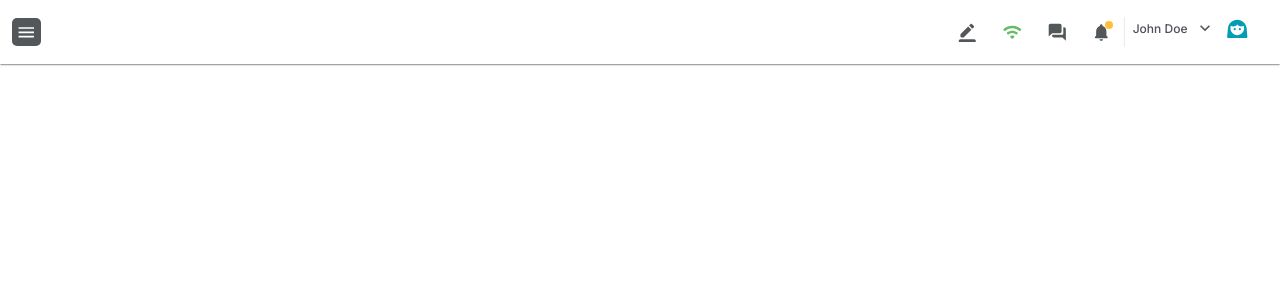
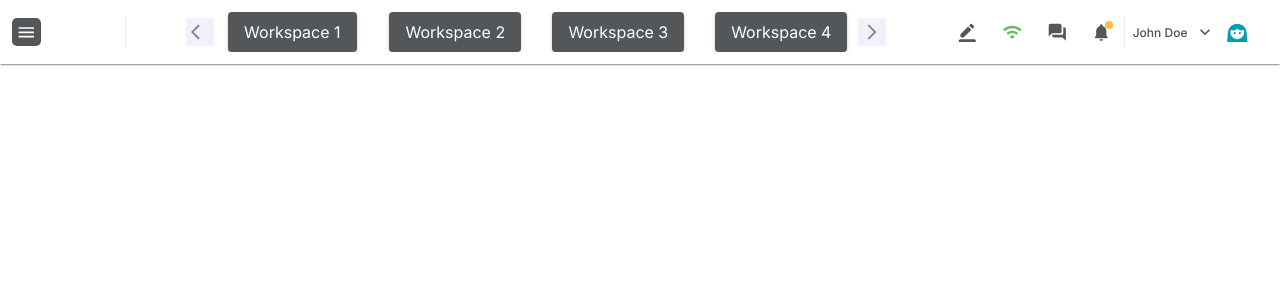
Before and after one commit to zihad0292/figma-to-react, a React (Create React App) app: page / in a window 1280 px wide. Shown: the top 300 px of the page. Built offline with nearby package versions, Linux system fonts and the light colour scheme.

Commit message:
Use React Slick Slider to create the header workspace slideshow

```diff
--- a/package.json
+++ b/package.json
@@ -13,6 +13,8 @@
     "react": "^18.0.0",
     "react-dom": "^18.0.0",
     "react-scripts": "^5.0.1",
+    "react-slick": "^0.29.0",
+    "slick-carousel": "^1.8.1",
     "web-vitals": "^0.2.4"
   },
   "scripts": {
@@ -40,8 +42,8 @@
     ]
   },
   "devDependencies": {
+    "@babel/plugin-proposal-private-property-in-object": "^7.21.0",
     "autoprefixer": "^10.4.14",
-    "@babel/plugin-proposal-private-property-in-object": "^7.21.0",
     "postcss": "^8.4.24"
   }
 }
--- a/public/index.html
+++ b/public/index.html
@@ -21,6 +21,18 @@
     <link
       href="https://fonts.googleapis.com/css2?family=Inter:wght@300;400;500;600;700&display=swap"
       rel="stylesheet"
+    />
+    <!-- React Slic Slider Styles -->
+    <link
+      rel="stylesheet"
+      type="text/css"
+      charset="UTF-8"
+      href="https://cdnjs.cloudflare.com/ajax/libs/slick-carousel/1.6.0/slick.min.css"
+    />
+    <link
+      rel="stylesheet"
+      type="text/css"
+      href="https://cdnjs.cloudflare.com/ajax/libs/slick-carousel/1.6.0/slick-theme.min.css"
     />
     <!--
       Notice the use of %PUBLIC_URL% in the tags above.
--- a/src/components/Header/Header.js
+++ b/src/components/Header/Header.js
@@ -20,6 +20,7 @@ import KeyboardArrowDownIcon from "@mui/icons-material/KeyboardArrowDown";
 
 // Sub components
 import ProfileMenu from "./ProfileMenu";
+import WorkSpaceSlider from "./WorkSpaceSlider";
 
 const CustomAppBar = styled(AppBar)({});
 
@@ -50,13 +51,30 @@ function Header({ handleDrawerOpen }) {
 
   return (
     <CustomAppBar position="static" color="white" elevation={1}>
-      <Toolbar>
+      <Toolbar sx={{ justifyContent: "space-between" }}>
         <HamburgerIcon edge="start" onClick={handleDrawerOpen}>
           <MenuIcon color="iconWhite" />
         </HamburgerIcon>
-        <Box sx={{ flexGrow: 1 }} />
+        <Divider
+          orientation="vertical"
+          flexItem
+          light
+          sx={{
+            height: "30px",
+            alignSelf: "center",
+            display: { xs: "none", sm: "none", md: "none", lg: "flex" },
+          }}
+        />
+        <Box
+          sx={{
+            display: { xs: "none", sm: "none", md: "none", lg: "flex" },
+          }}
+        >
+          <WorkSpaceSlider />
+        </Box>
+        {/* Header right icons */}
+        <Box sx={{ display: "flex" }}>
           <Box sx={{ display: { xs: "none", md: "flex" } }}>
-          {/* Header right icons */}
             <IconButton size="large">
               <BorderColorRoundedIcon />
             </IconButton>
@@ -85,8 +103,8 @@ function Header({ handleDrawerOpen }) {
                 alignSelf: "center",
               }}
             />
+          </Box>
           {/* User menu */}
-          <Box sx={{ flexGrow: 0 }}>
           <Box
             sx={{ display: "flex", alignItems: "center" }}
             id="composition-button"
@@ -116,7 +134,6 @@ function Header({ handleDrawerOpen }) {
             >
               <Face3Icon />
             </IconButton>
-            </Box>
             {/* Menu items */}
             <ProfileMenu
               open={open}
--- /dev/null
+++ b/src/components/Header/WorkSpaceSlider.js
@@ -0,0 +1,122 @@
+import React from "react";
+import Slider from "react-slick";
+
+// MUI components
+import Box from "@mui/material/Box";
+import Button from "@mui/material/Button";
+import useMediaQuery from "@mui/material/useMediaQuery";
+
+// icons
+import ArrowBackIosIcon from "@mui/icons-material/ArrowBackIos";
+import ArrowForwardIosIcon from "@mui/icons-material/ArrowForwardIos";
+
+const buttonItems = [
+  { text: "Workspace 1", link: "/" },
+  { text: "Workspace 2", link: "/" },
+  { text: "Workspace 3", link: "/" },
+  { text: "Workspace 4", link: "/" },
+  { text: "Workspace 5", link: "/" },
+  { text: "Workspace 6", link: "/" },
+  { text: "Workspace 7", link: "/" },
+  { text: "Workspace 8", link: "/" },
+  { text: "Workspace 9", link: "/" },
+  { text: "Workspace 10", link: "/" },
+  { text: "Workspace 11", link: "/" },
+];
+
+const arrowStyles = {
+  background: "#F1F1F9",
+  fontSize: "28px",
+  padding: "5px",
+  color: "#808495",
+};
+
+function NextArrow(props) {
+  const { className, style, onClick } = props;
+  return (
+    <ArrowForwardIosIcon
+      className={className}
+      style={{
+        ...style,
+        ...arrowStyles,
+      }}
+      onClick={onClick}
+    />
+  );
+}
+
+function PrevArrow(props) {
+  const { className, style, onClick } = props;
+  return (
+    <ArrowBackIosIcon
+      className={className}
+      style={{
+        ...style,
+        ...arrowStyles,
+      }}
+      onClick={onClick}
+    />
+  );
+}
+
+function WorkSpaceSlider() {
+  const isMinWidth1600 = useMediaQuery("(min-width:1600px)");
+  const isMinWidth1920 = useMediaQuery("(min-width:1920px)");
+
+  const settings = {
+    dots: false,
+    infinite: false,
+    speed: 500,
+    slidesToShow: 7,
+    slidesToScroll: 1,
+    nextArrow: <NextArrow />,
+    prevArrow: <PrevArrow />,
+    responsive: [
+      {
+        breakpoint: 1600,
+        settings: {
+          slidesToShow: 4,
+          slidesToScroll: 1,
+        },
+      },
+    ],
+  };
+  return (
+    <Box
+      sx={{
+        maxWidth: isMinWidth1600
+          ? "1150px"
+          : isMinWidth1920
+          ? "1400px"
+          : "650px",
+        margin: "auto",
+      }}
+    >
+      <Slider {...settings}>
+        {buttonItems.map((item, idx) => {
+          return (
+            <Box
+              key={`workspace-button-${idx}`}
+              sx={{ justifyContent: "center", textAlign: "center" }}
+            >
+              <Button
+                color="buttonDark"
+                variant="contained"
+                onClick={() => console.log(item.link)}
+                sx={{
+                  fontSize: "16px",
+                  textTransform: "unset",
+                  fontWeight: "400",
+                }}
+              >
+                {item.text}
+              </Button>
+            </Box>
+          );
+        })}
+      </Slider>
+    </Box>
+  );
+}
+
+export default WorkSpaceSlider;
```
Lines whose indentation alone changed are shown as unchanged.
